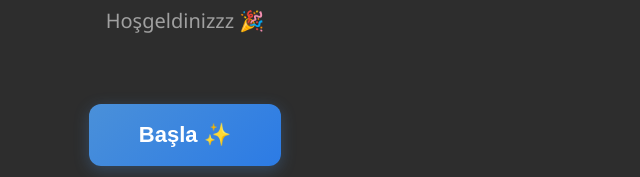
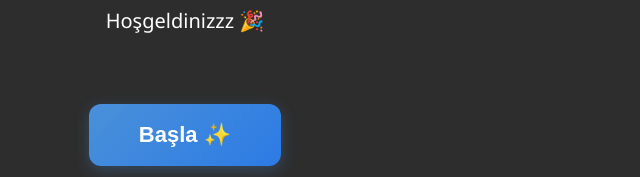
Before and after one commit to crazycaptainumut1-ui/ispanyolca-ogren, a website: page index.html in a window 1280 px wide. Both pictures are taken after a click on the button "Tema değiştir". Shown: the part 410-587 px from the top of the page, 455-1095 px from the left. Drawn offline with Linux system fonts and the light colour scheme.

Commit message:
Asegurar que todos los textos sean blancos en dark-mode
- Agregar color: white !important a body.dark-mode
- Agregar estilos globales para todos los elementos de texto en dark-mode:
  - p, h1, h2, h3, h4, h5, h6
  - div, span, a, button, label
- color: #ffffff !important para anular colores inline
- Ahora 'Puan:', 'Soru', títulos, subtítulos son todos blancos
- Mejor legibilidad en modo oscuro
- Contraste perfecto

```diff
--- a/index.html
+++ b/index.html
@@ -30,7 +30,22 @@
 
         body.dark-mode {
             background: #2d2d2d;
-            color: #ffffff;
+            color: #ffffff !important;
+        }
+
+        body.dark-mode p,
+        body.dark-mode h1,
+        body.dark-mode h2,
+        body.dark-mode h3,
+        body.dark-mode h4,
+        body.dark-mode h5,
+        body.dark-mode h6,
+        body.dark-mode div,
+        body.dark-mode span,
+        body.dark-mode a,
+        body.dark-mode button,
+        body.dark-mode label {
+            color: #ffffff !important;
         }
 
         /* Header */
```
